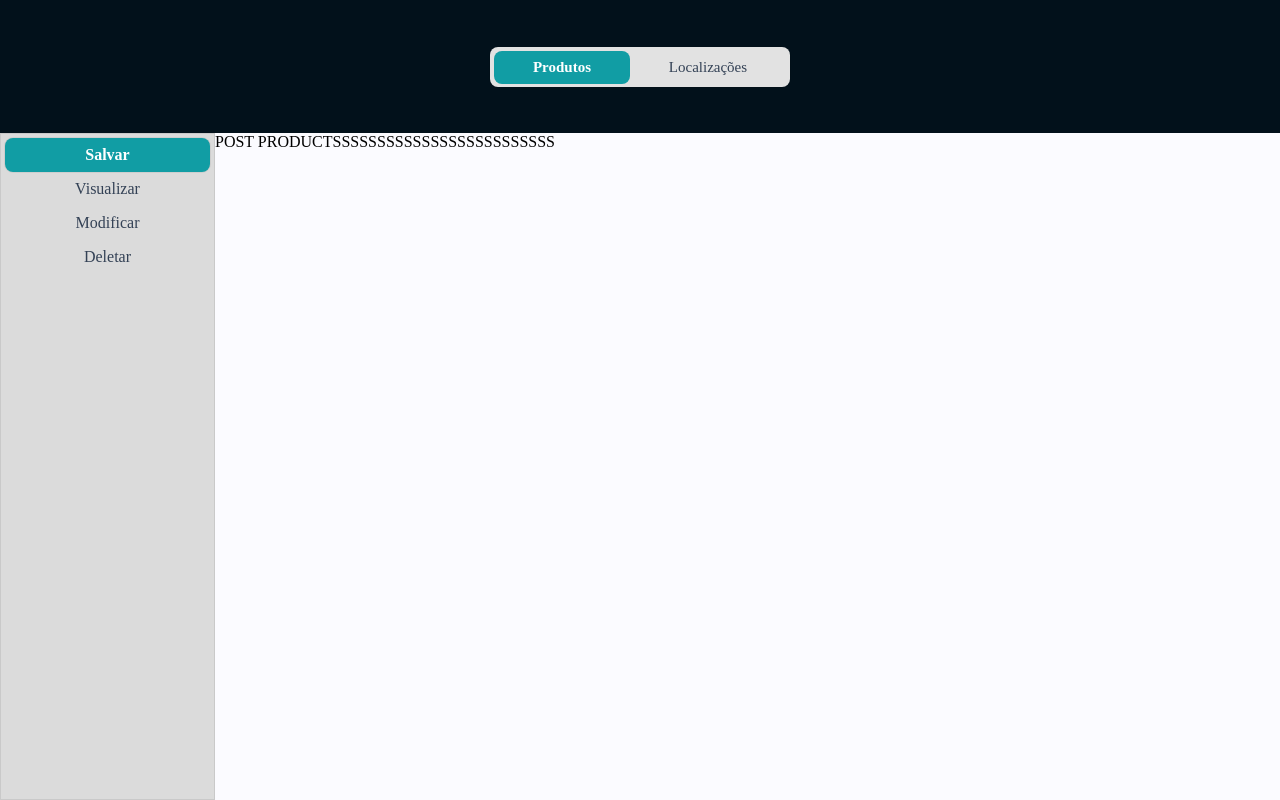
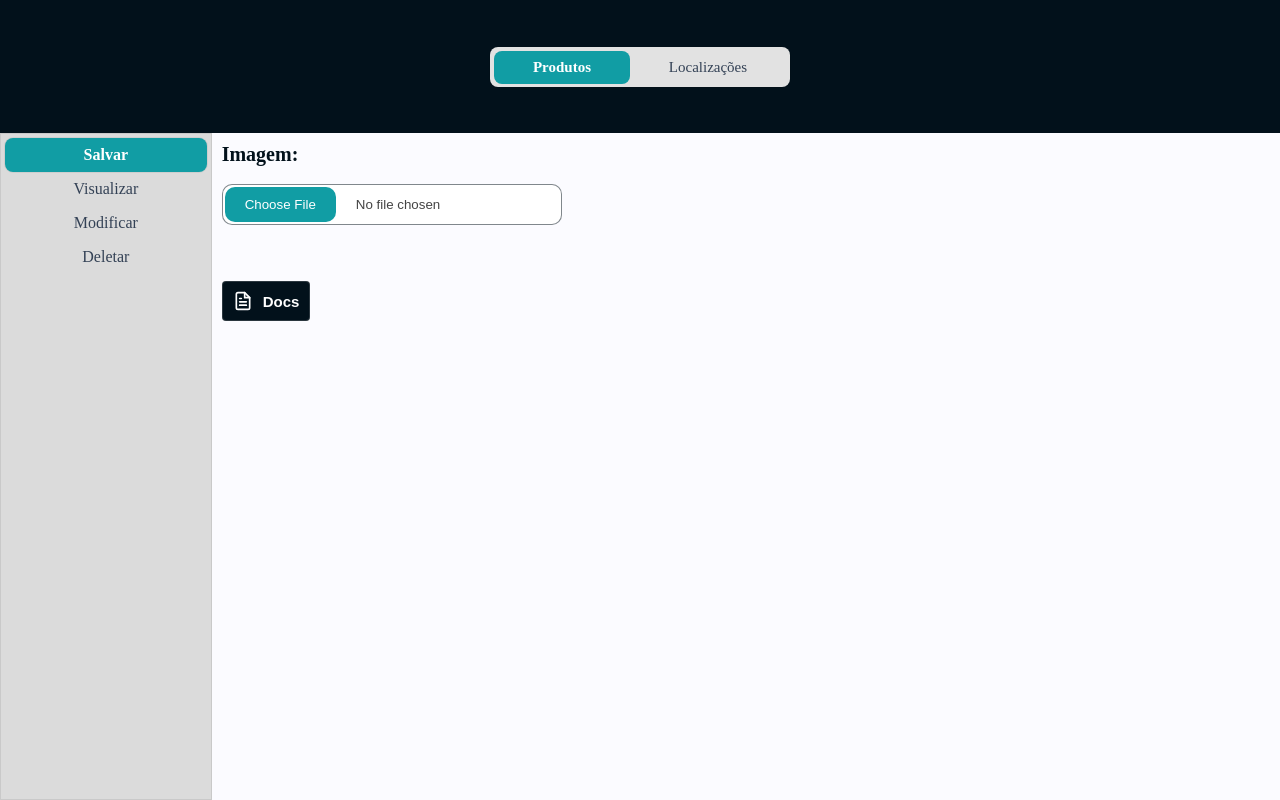
Before and after one commit to carlosiego/app-images, a React (Vite) app: page / in a window 1280 px wide. Built offline with nearby package versions, Linux system fonts and the light colour scheme.

Commit message:
70% do upload-locations

```diff
--- a/package.json
+++ b/package.json
@@ -10,6 +10,7 @@
     "preview": "vite preview"
   },
   "dependencies": {
+    "axios": "^1.3.5",
     "electron": "^22.0.1",
     "react": "^18.2.0",
     "react-dom": "^18.2.0"
--- a/src/App.jsx
+++ b/src/App.jsx
@@ -74,8 +74,10 @@ function App() {
             </div>
         </div>
         <Content>
+
           {
             field === 'products' ?
+
             action === 'post' ? <PostProducts /> :
             action === 'get' ? <GetProducts /> :
             action === 'put' ? <PutProducts/> :
@@ -86,6 +88,7 @@ function App() {
             action === 'put' ? <PutLocations /> :
             action === 'delete' ? <DeleteLocations /> : ''
           }
+
         </Content>
       </div>
     </div>
--- a/src/components/Content/index.css
+++ b/src/components/Content/index.css
@@ -2,4 +2,5 @@
     background-color: #FBFBFF;
     display: flex;
     flex: 5;
+    padding: 10px;
 }
--- a/src/components/Products/GetProducts/index.jsx
+++ b/src/components/Products/GetProducts/index.jsx
@@ -1,10 +1,11 @@
 import './index.css'
 
-export default function PostLocations() {
+export default function GetProducts() {
 
     return(
-        <div>
-            <p>GETTT PRODUCTSSSSSSSSSSSSSSSSSSSSSSSSSSSS</p>
+        <div className='container-products'>
+            <label for='codePostProductss'>Código: </label>
+            <input type='number' id='codePostProducts'></input>
         </div>
     )
 }
--- a/src/components/Products/PostProducts/index.css
+++ b/src/components/Products/PostProducts/index.css
@@ -0,0 +1,157 @@
+
+
+.iconLoad {
+    width: 2.25em;
+    transform-origin: center;
+    animation: rotate4 2s linear infinite;
+   }
+
+   circle {
+    fill: none;
+    stroke: hsl(214, 97%, 59%);
+    stroke-width: 2;
+    stroke-dasharray: 1, 200;
+    stroke-dashoffset: 0;
+    stroke-linecap: round;
+    animation: dash4 1.5s ease-in-out infinite;
+   }
+
+   @keyframes rotate4 {
+    100% {
+     transform: rotate(360deg);
+    }
+   }
+
+   @keyframes dash4 {
+    0% {
+     stroke-dasharray: 1, 200;
+     stroke-dashoffset: 0;
+    }
+
+    50% {
+     stroke-dasharray: 90, 200;
+     stroke-dashoffset: -35px;
+    }
+
+    100% {
+     stroke-dashoffset: -125px;
+    }
+   }
+
+   .download-button {
+    position: relative;
+    border-width: 0;
+    color: white;
+    font-size: 15px;
+    font-weight: 600;
+    border-radius: 4px;
+    z-index: 1;
+   }
+
+   .download-button .docs {
+    display: flex;
+    align-items: center;
+    justify-content: space-between;
+    gap: 10px;
+    min-height: 40px;
+    padding: 0 10px;
+    border-radius: 4px;
+    z-index: 1;
+    background-color: #02111B;
+    border: solid 1px #e8e8e82d;
+    transition: all .5s cubic-bezier(0.77, 0, 0.175, 1);
+   }
+
+   .download-button:hover {
+    cursor: pointer;
+    box-shadow: rgba(0, 0, 0, 0.25) 0px 54px 55px, rgba(0, 0, 0, 0.12) 0px -12px 30px, rgba(0, 0, 0, 0.12) 0px 4px 6px, rgba(0, 0, 0, 0.17) 0px 12px 13px, rgba(0, 0, 0, 0.09) 0px -3px 5px;
+   }
+
+   .download {
+    position: absolute;
+    inset: 0;
+    display: flex;
+    align-items: center;
+    justify-content: center;
+    max-width: 90%;
+    margin: 0 auto;
+    z-index: -1;
+    border-radius: 4px;
+    transform: translateY(0%);
+    background-color: #01e056;
+    border: solid 1px #01e0572d;
+    transition: all .5s cubic-bezier(0.77, 0, 0.175, 1);
+   }
+
+   .download-button:hover .download {
+    transform: translateY(100%)
+   }
+
+   .download svg polyline,.download svg line {
+    animation: docs 1s infinite;
+   }
+
+   @keyframes docs {
+    0% {
+     transform: translateY(0%);
+    }
+
+    50% {
+     transform: translateY(-15%);
+    }
+
+    100% {
+     transform: translateY(0%);
+    }
+   }
+
+
+/* ======================================================================================================= */
+
+
+.form {
+    background-color: #fff;
+    box-shadow: 0 10px 60px rgb(218, 229, 255);
+    border: 1px solid rgb(159, 159, 160);
+    border-radius: 20px;
+    padding: 2rem .7rem .7rem .7rem;
+    text-align: center;
+    font-size: 1.125rem;
+  }
+
+
+  .form-paragraph {
+    margin-top: 10px;
+    font-size: 0.9375rem;
+    color: rgb(105, 105, 105);
+  }
+
+
+  .drop-title {
+    color: #02111B;
+    font-size: 20px;
+    font-weight: bold;
+    text-align: center;
+    transition: color .2s ease-in-out;
+  }
+
+  #file-input {
+    width: 340px;
+    max-width: 100%;
+    color: #444;
+    padding: 2px;
+    background: #fff;
+    border-radius: 10px;
+    border: 1px solid #02111b80;
+  }
+
+  #file-input::file-selector-button {
+    margin-right: 20px;
+    border: none;
+    background: #119DA4;
+    padding: 10px 20px;
+    border-radius: 10px;
+    color: #fff;
+    cursor: pointer;
+    transition: background .2s ease-in-out;
+  }
--- a/src/components/Products/PostProducts/index.jsx
+++ b/src/components/Products/PostProducts/index.jsx
@@ -1,9 +1,56 @@
 import './index.css'
+import { useState } from 'react'
+import api from '../../../config/configApi'
 
 export default function PostProducts() {
+
+
+    const [image, setImage] = useState("")
+    const [msgUpload, setMsgUpload] = useState('')
+    const [collorMessageUpload, setCollorMessageUpload] = useState('')
+
+    const uploadImage = async e => {
+        e.preventDefault()
+        setMsgUpload(
+          <svg className='iconLoad' viewBox="25 25 50 50">
+            <circle r="20" cy="50" cx="50"></circle>
+          </svg>
+        )
+
+        const formData = new FormData();
+        formData.append('image', image)
+        // multipart/form-data
+        const headers = {
+          'headers': {
+            'Content-Type': 'multipart/form-data'
+          }
+        }
+
+        await api.post('/images/products', formData, headers)
+        .then((res) => {
+          setMsgUpload(res.data.mensagem)
+          setCollorMessageUpload('#119DA4')
+        }).catch(err => {
+          setMsgUpload(err.response.data.mensagem)
+          setCollorMessageUpload('#BF211E')
+        })
+      }
+
+
     return(
-        <div>
-            <p>POST PRODUCTSSSSSSSSSSSSSSSSSSSSSSSSS</p>
-        </div>
+        <form onSubmit={uploadImage}>
+          <label for="file-input" class="drop-container">
+            <span className="drop-title">Imagem:</span><br/><br/>
+            <input type="file" onChange={e => setImage(e.target.files[0])} required id="file-input"/>
+          </label><br/><br/>
+          <span style={{ color: collorMessageUpload, fontSize: 17 }}>{msgUpload}</span><br/><br/>
+          <button class="download-button" type="submit">
+          <div class="docs">
+            <svg class="css-i6dzq1" stroke-linejoin="round" stroke-linecap="round" fill="none" stroke-width="2" stroke="currentColor" height="20" width="20" viewBox="0 0 24 24"><path d="M14 2H6a2 2 0 0 0-2 2v16a2 2 0 0 0 2 2h12a2 2 0 0 0 2-2V8z"></path><polyline points="14 2 14 8 20 8"></polyline><line y2="13" x2="8" y1="13" x1="16"></line><line y2="17" x2="8" y1="17" x1="16"></line><polyline points="10 9 9 9 8 9"></polyline></svg> Docs</div>
+            <div class="download">
+            <svg class="css-i6dzq1" stroke-linejoin="round" stroke-linecap="round" fill="none" stroke-width="2" stroke="currentColor" height="24" width="24" viewBox="0 0 24 24"><path d="M21 15v4a2 2 0 0 1-2 2H5a2 2 0 0 1-2-2v-4"></path><polyline points="7 10 12 15 17 10"></polyline><line y2="3" x2="12" y1="15" x1="12"></line></svg>
+          </div>
+          </button>
+        </form>
     )
 }
--- /dev/null
+++ b/src/config/configApi.js
@@ -0,0 +1,5 @@
+import axios from 'axios';
+
+export default axios.create({
+    baseURL: "http://localhost:3007"
+})
```
Also changed, not shown: 1 other file (tests, documents, lock files or other folders).
